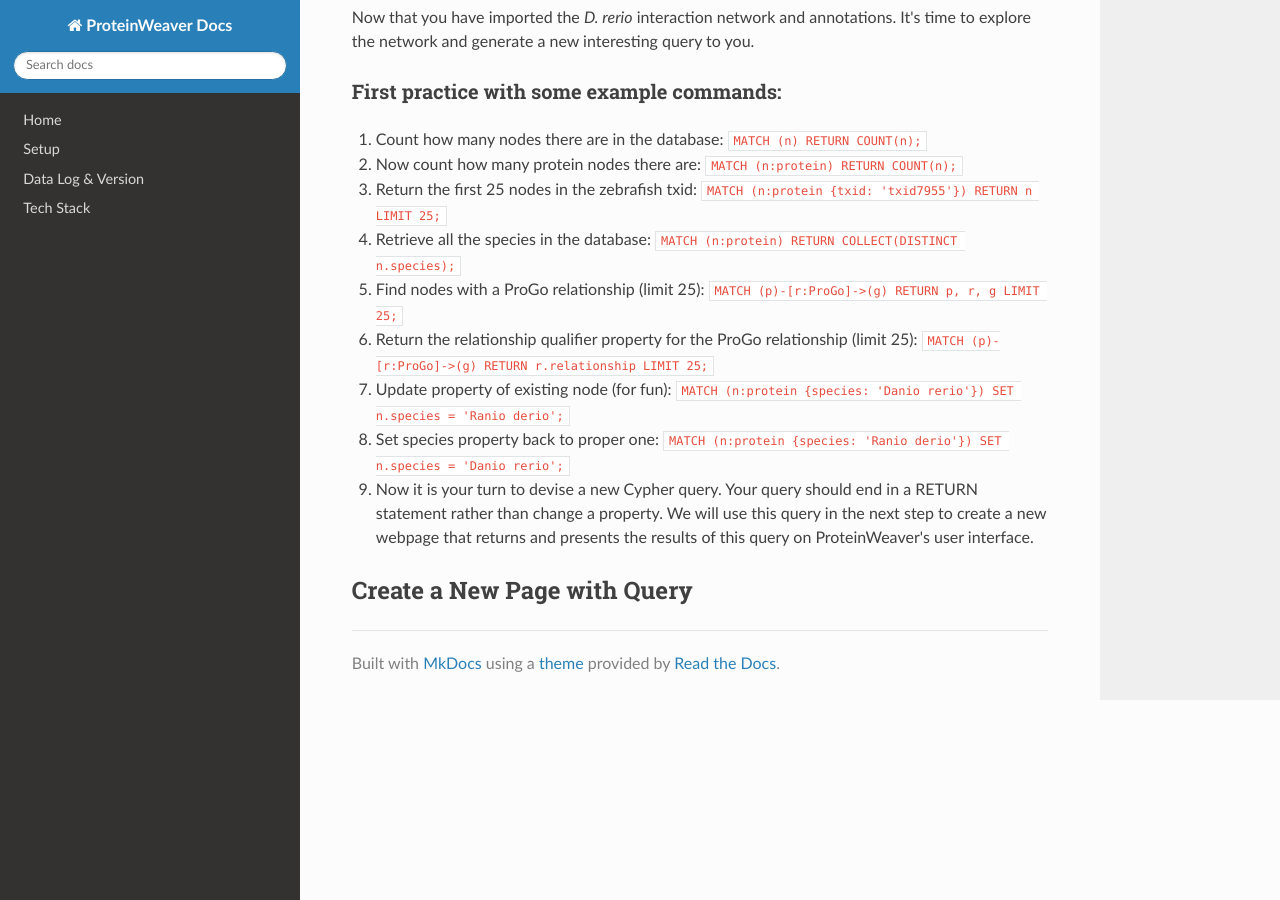
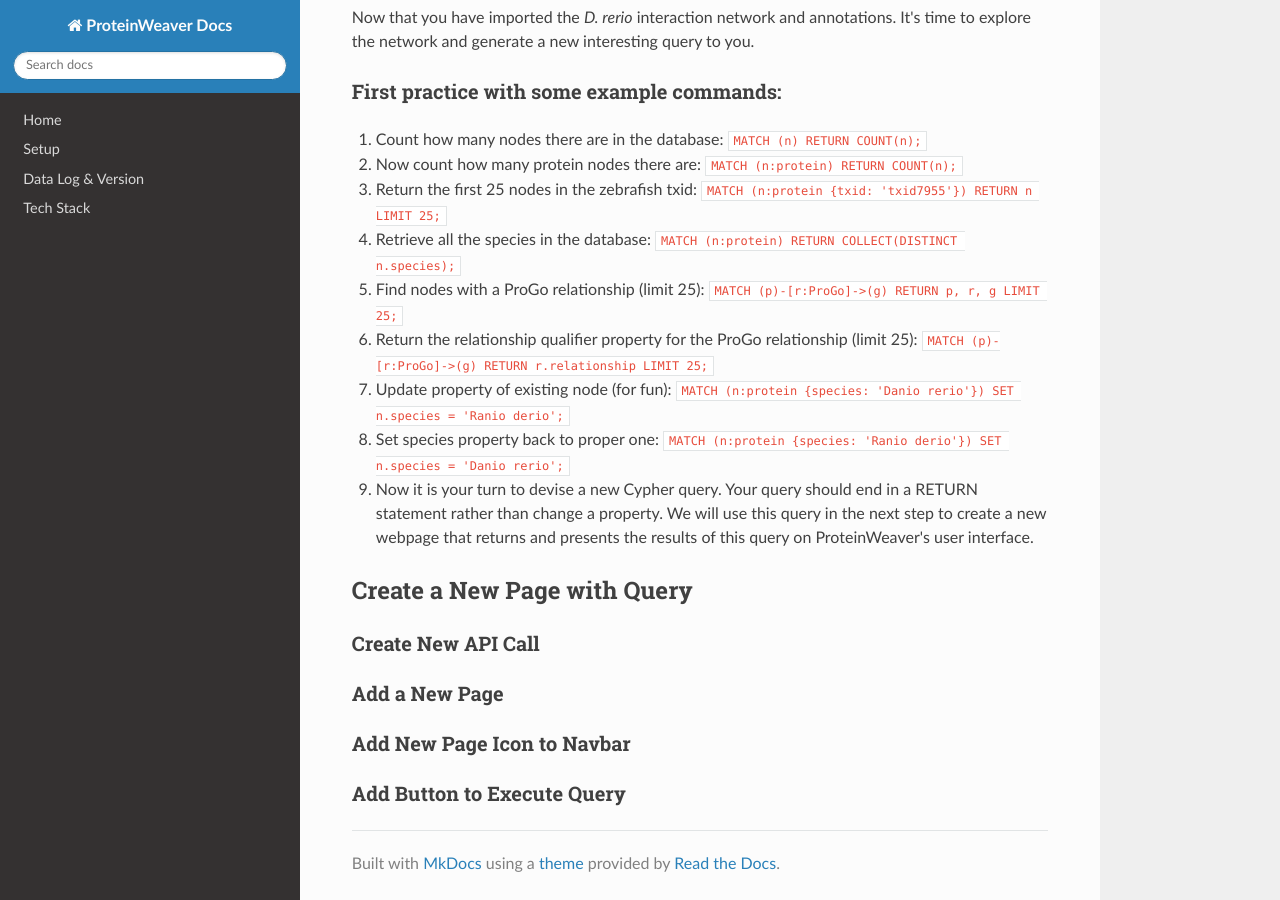
Before and after one commit to Reed-CompBio/protein-weaver, an MkDocs documentation site: the page built from docs/docs/contributing-guide.md, in a window 1280 px wide and 900 px high, scrolled down 2663 px. Built offline with MkDocs 1.6.1, drawn with Linux system fonts in a browser that asks for light colours; nearby versions of some CDN libraries.

Commit message:
Update contributing-guide.md

```diff
--- a/docs/docs/contributing-guide.md
+++ b/docs/docs/contributing-guide.md
@@ -156,3 +156,11 @@ Now that you have imported the _D. rerio_ interaction network and annotations. I
 9. Now it is your turn to devise a new Cypher query. Your query should end in a RETURN statement rather than change a property. We will use this query in the next step to create a new webpage that returns and presents the results of this query on ProteinWeaver's user interface.
 
 ## Create a New Page with Query
+
+### Create New API Call
+
+### Add a New Page
+
+### Add New Page Icon to Navbar
+
+### Add Button to Execute Query
```
